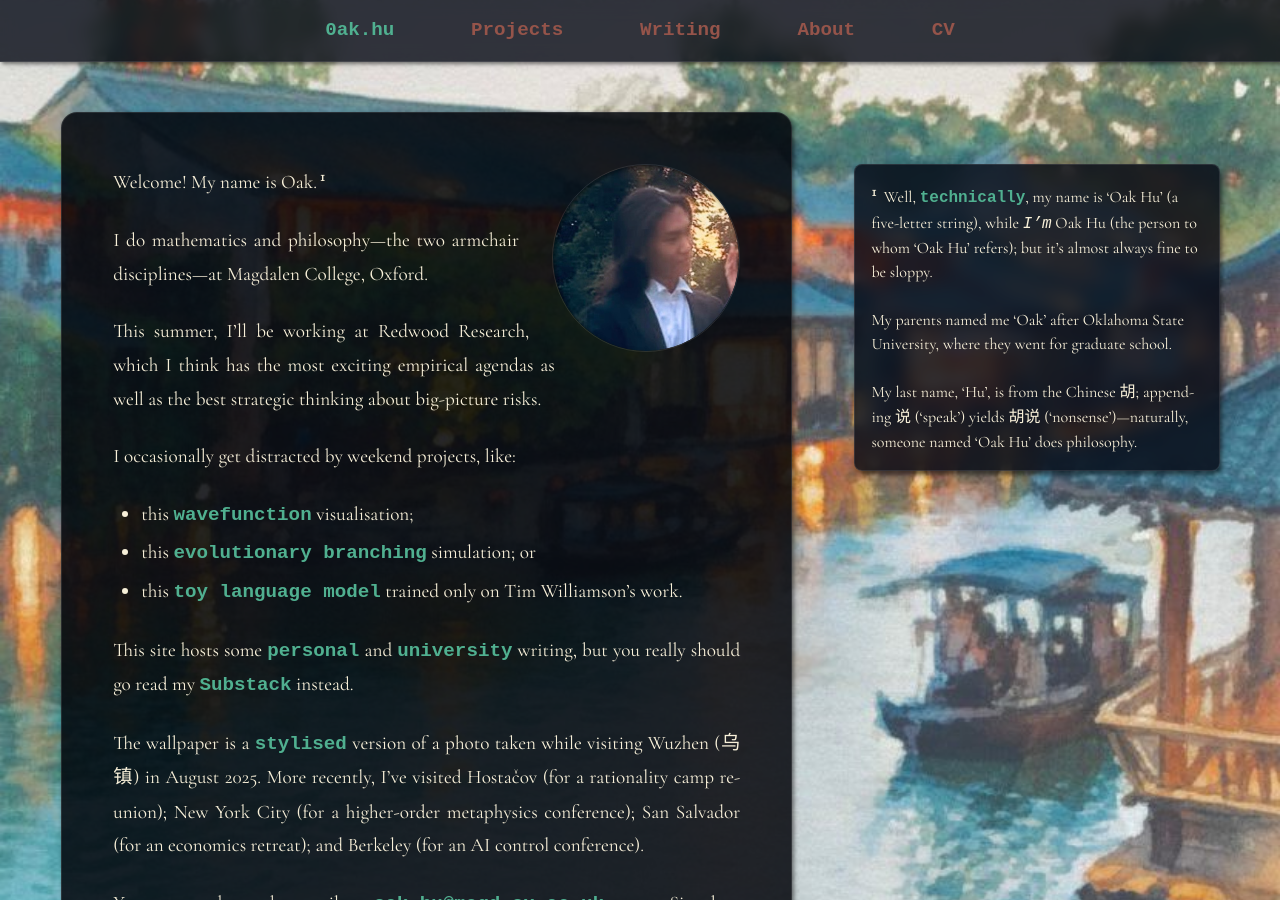
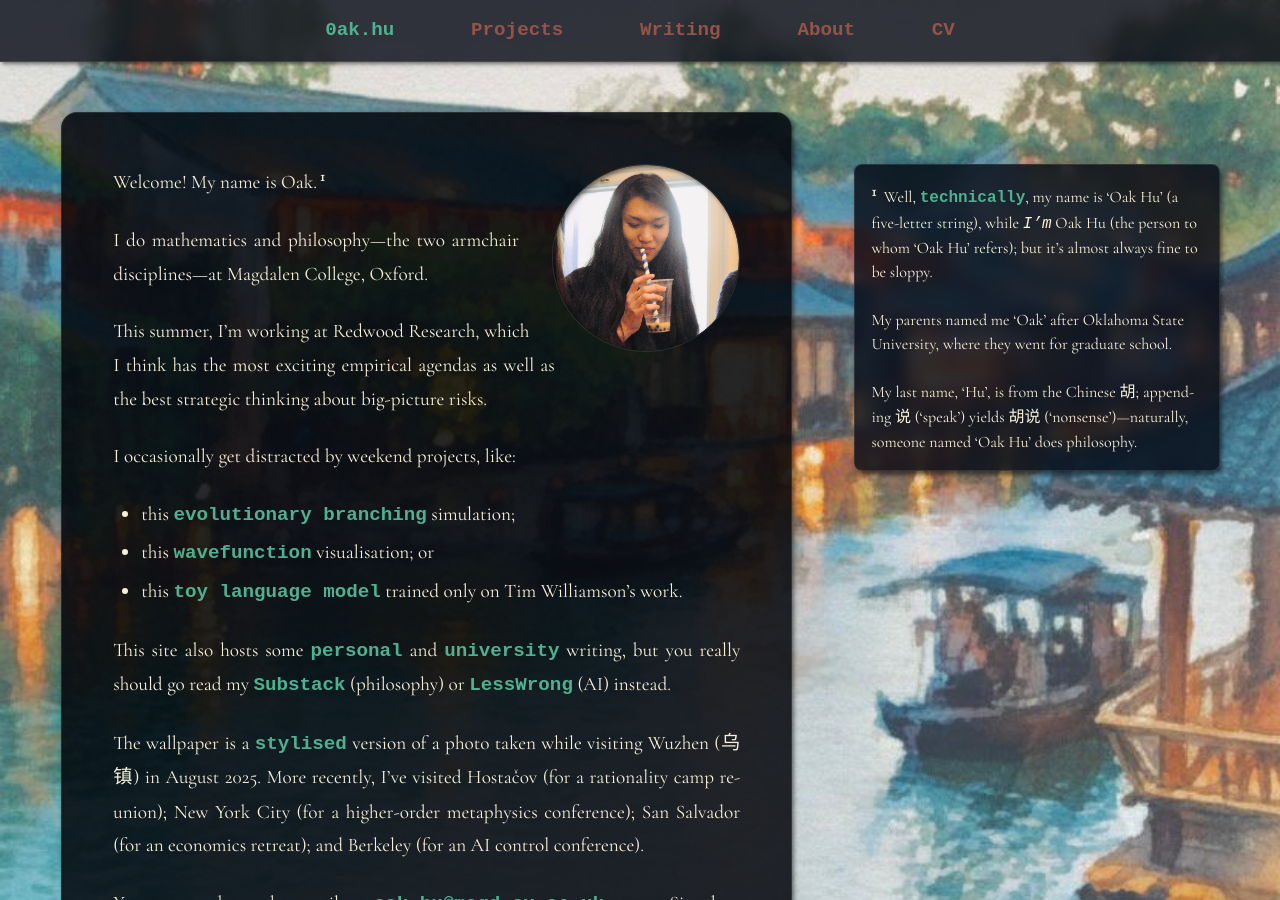
Before and after one commit to oak-hu/oak-hu.github.io, a Jekyll site: the page built from index.md, in a window 1280 px wide and 900 px high. Built offline with Jekyll 4.4.1, drawn with Linux system fonts in a browser that asks for light colours; some web fonts are replaced.

Commit message:
Update headshot and homepage wording; use relative image path
Co-Authored-By: Claude Fable 5 <noreply@anthropic.com>

```diff
--- a/index.md
+++ b/index.md
@@ -4,20 +4,20 @@ title: Home
 permalink: /
 ---
 
-<div class="profile-wrap"><img class="profile-img" src="https://0ak.hu/assets/headshot.jpg" alt="Oak Hu"></div>
+<div class="profile-wrap"><img class="profile-img" src="/assets/headshot.jpg" alt="Oak Hu"></div>
 
 Welcome! My name is Oak.^^Well, <a href='https://offhandquibbles.substack.com/p/quotes-and-quinean-quasi-quotes-quickly'>technically</a>, my name is ‘Oak Hu’ (a five-letter string), while <em>I'm</em> Oak Hu (the person to whom ‘Oak Hu’ refers); but it’s almost always fine to be sloppy.<br><br>My parents named me ‘Oak’ after Oklahoma State University, where they went for graduate school.<br><br>My last name, ‘Hu’, is from the Chinese <cjk>胡</cjk>; appending <cjk>说</cjk> (‘speak’) yields <cjk>胡说</cjk> (‘nonsense’)—naturally, someone named ‘Oak Hu’ does philosophy.^^
 
 I do mathematics and philosophy—the two armchair disciplines—at Magdalen College, Oxford.
 
-This summer, I'll be working at Redwood Research, which I think has the most exciting empirical agendas as well as the best strategic thinking about big-picture risks.
+This summer, I'm working at Redwood Research, which I think has the most exciting empirical agendas as well as the best strategic thinking about big-picture risks.
 
 I occasionally get distracted by weekend projects, like:
-* this [wavefunction](/schrodinger/spirals) visualisation;
-* this [evolutionary branching](/anisogamy/simulation) simulation; or
+* this [evolutionary branching](/anisogamy/simulation) simulation;
+* this [wavefunction](/schrodinger/spirals) visualisation; or
 * this [toy language model](/williamson/loom) trained only on Tim Williamson's work.
 
-This site hosts some [personal](/about) and [university](/writing/) writing, but you really should go read my [Substack](https://offhandquibbles.substack.com/) instead.
+This site also hosts some [personal](/about) and [university](/writing/) writing, but you really should go read my [Substack](https://offhandquibbles.substack.com/) (philosophy) or [LessWrong](https://www.lesswrong.com/users/oakhu) (AI) instead.
 
 The wallpaper is a [stylised](https://en.wikipedia.org/wiki/Nano_Banana) version of a photo taken while visiting Wuzhen (<cjk>乌镇</cjk>) in August 2025. More recently, I've visited Hostačov (for a rationality camp reunion); New York City (for a higher-order metaphysics conference); San Salvador (for an economics retreat); and Berkeley (for an AI control conference).
 
```
Also changed, not shown: assets/headshot.jpg.
